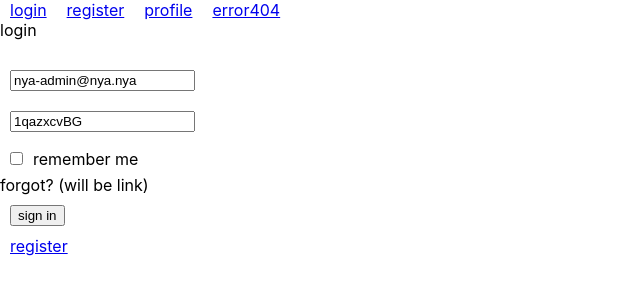
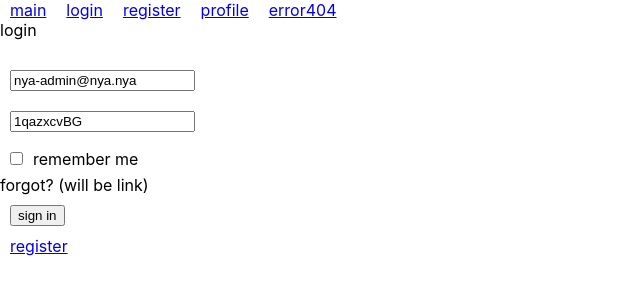
Before and after one commit to IgnatZakalinsky/cards-nya-front-2-0, a React (Create React App) app: page /#/login in a window 1280 px wide. Shown: the top 300 px of the page, without its empty margins (0-640 px from the left). Built offline with nearby package versions, Linux system fonts and the light colour scheme.

Commit message:
add main page redirect

```diff
--- a/src/cnf-1-main/m-1-ui/main/routes/Pages.tsx
+++ b/src/cnf-1-main/m-1-ui/main/routes/Pages.tsx
@@ -3,6 +3,7 @@ import LoginPage from "../../../../cnf-2-fatures/f-1-auth/a-1-login/l-1-ui/Login
 import RegisterPage from "../../../../cnf-2-fatures/f-1-auth/a-2-register/r-1-ui/RegisterPage";
 import ProfilePage from "../../../../cnf-2-fatures/f-1-auth/a-7-profile/p-1-ui/ProfilePage";
 import AuthRedirectPage from "../../../../cnf-0-common/c-1-ui/redirect/AuthRedirectPage";
+import { Redirect } from "react-router-dom";
 // import PacksPage from "../../../../cnf-2-fatures/f-2-cards/c-1-packs/p-1-ui/PacksPage";
 // import CardsPage from "../../../../cnf-2-fatures/f-2-cards/c-2-cards/c-1-ui/CardsPage";
 // import LearnPage from "../../../../cnf-2-fatures/f-3-learn/l-1-ui/LearnPage";
@@ -28,20 +29,21 @@ export const PATH = {
 };
 
 export const pages: PageType[] = [
-    {_id: 0, title: "login", path: PATH.LOGIN, exact: true, page: <LoginPage/>},
-    {_id: 1, title: "register", path: PATH.REGISTER, exact: true, page: <RegisterPage/>},
+    {_id: 0, title: "main", path: "/", exact: true, page: <Redirect to={PATH.LOGIN}/>},
+    {_id: 1, title: "login", path: PATH.LOGIN, exact: true, page: <LoginPage/>},
+    {_id: 2, title: "register", path: PATH.REGISTER, exact: true, page: <RegisterPage/>},
     // {
-    //     id: 2, title: 'profile', path: PATH.PROFILE, params: '/:id', exact: true,
+    //     id: 3, title: 'profile', path: PATH.PROFILE, params: '/:id', exact: true,
     //     page: (p) => <div>{p.match.params.id}</div>
     // },
     {
-        _id: 2, title: "profile", path: PATH.PROFILE, exact: true,
+        _id: 3, title: "profile", path: PATH.PROFILE, exact: true,
         page: <AuthRedirectPage><ProfilePage/></AuthRedirectPage>
     },
-    // {id: 3, title: 'packs', path: PATH.PACKS, exact: true, page: () => <PacksPage/>},
-    // {id: 4, title: 'cards', path: PATH.CARDS, params: '/:id', exact: true, page: () => <CardsPage/>},
-    // {id: 5, title: 'learn', path: PATH.LEARN, params: '/:id', exact: true, page: () => <LearnPage/>},
-    // {id: 6, title: 'test', path: PATH.TEST, exact: true, page: () => <TestPage/>},
+    // {id: 4, title: 'packs', path: PATH.PACKS, exact: true, page: () => <PacksPage/>},
+    // {id: 5, title: 'cards', path: PATH.CARDS, params: '/:id', exact: true, page: () => <CardsPage/>},
+    // {id: 6, title: 'learn', path: PATH.LEARN, params: '/:id', exact: true, page: () => <LearnPage/>},
+    // {id: 7, title: 'test', path: PATH.TEST, exact: true, page: () => <TestPage/>},
 
     {_id: 9999, title: "error404", page: <div>error404</div>}
 ];
```
